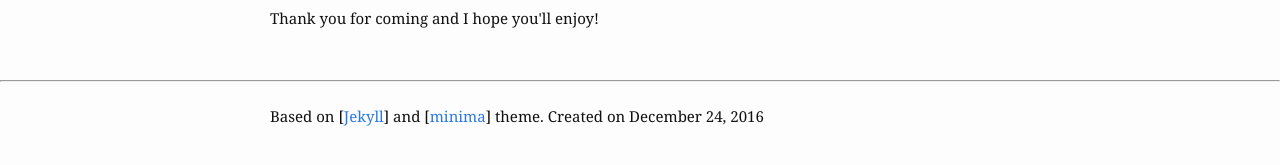
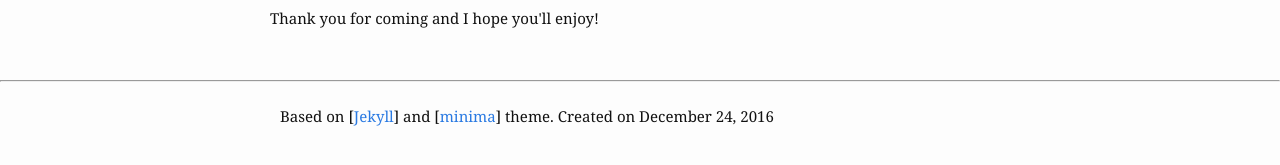
Before and after one commit to skyylex/skyylex.github.io, a Jekyll site: the page built from index.md, in a window 1280 px wide. Shown: the part 423-588 px from the top of the page. Built offline with Jekyll 4.4.1, drawn with Linux system fonts in a browser that asks for light colours.

Commit message:
Fixing footer padding

```diff
--- a/_includes/footer.html
+++ b/_includes/footer.html
@@ -16,7 +16,7 @@
   <div class="wrapper">
     <div>
       <br>
-      <div class="common_footer">
+      <div class="common_footer" style="padding-right: 10px; padding-left: 10px;">
         Based on
         [<a href="https://github.com/jekyll">Jekyll</a>]
           and [<a href="https://github.com/jekyll/minima">minima</a>] theme.
```
